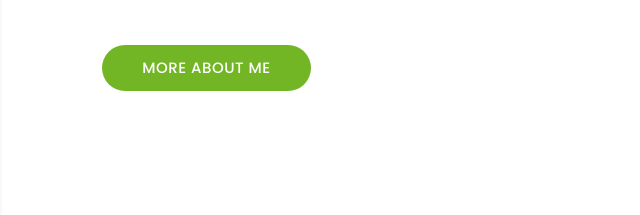
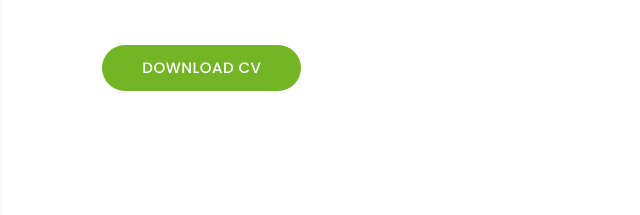
Before and after one commit to hafiz9ouman/SHA, a plain HTML site: page index.html in a window 1280 px wide. Shown: the part 487-702 px from the top of the page, 461-1101 px from the left. Drawn offline with nearby package versions, Linux system fonts and the light colour scheme.

Commit message:
Added CV

```diff
--- a/index.html
+++ b/index.html
@@ -168,7 +168,7 @@
                             </ul>
                         </div>
                     </div>
-                <a href="about.html" class="btn btn-about">more about me</a>
+                <a href="assets/Sher_Khan_CV.pdf" class="btn btn-download" downlaod>Download CV</a>
             </div>
         </div>
     </div>
```
